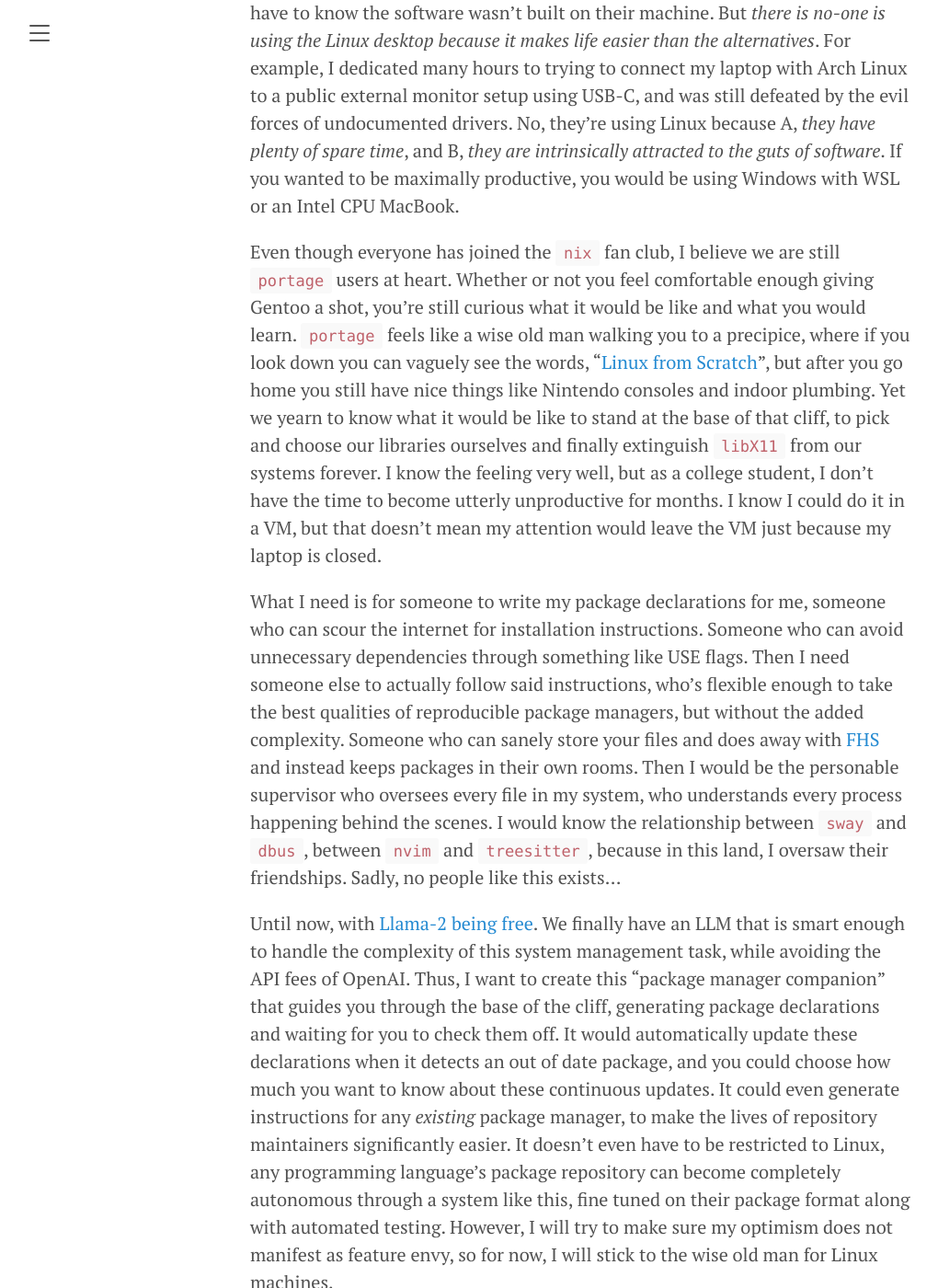
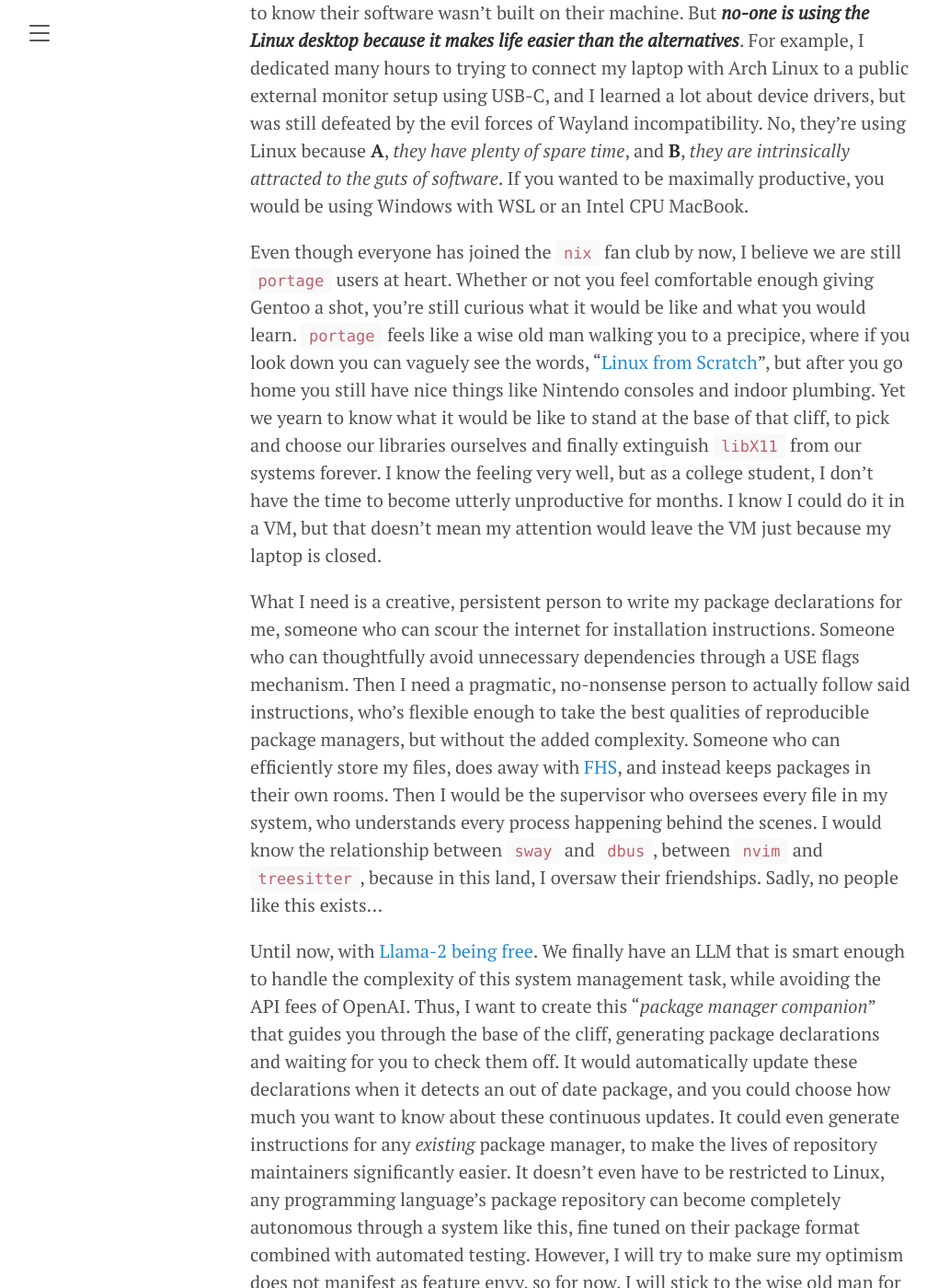
Before and after one commit to chinarjoshi/chinarjoshi.github.io, a Jekyll site: the page built from _posts/packages/2023-01-01-packages.md, in a window 1280 px wide and 1400 px high, scrolled down 3823 px. Shown: the whole window at 92% size, without its empty margins (8-1028 px from the left). Built offline with Jekyll 4.4.1, drawn with Linux system fonts in a browser that asks for light colours; our own code applies the rules of GitHub Pages for plain Markdown files; some of the changed text lies outside the part shown.

Commit message:
Proofread article

````diff
--- a/_posts/packages/2023-01-01-packages.md
+++ b/_posts/packages/2023-01-01-packages.md
@@ -68,16 +68,16 @@
   (chr >= 0x41 && chr <= 0x5A) || (chr >= 0x61 && chr <= 0x7A)
 }
 ```
-oh... If only there was a way to change a decades old specifications without making everyone mad and breaking their computers. Reminds me of another [comic](https://xkcd.com/927/)... but I digress yet again.
+oh... If only there was a way to change a decades old specifications without breaking their portability and making everyone mad. Reminds me of another [comic](https://xkcd.com/927/)... but I digress yet again.
 
-Like I said, people don't care about the chicken. Software deployment is starting to feel like cybersecurity with how airtight and absurdly bulletproof the system is. Every precompiled binary is indifferently packaged into an airtight titanium crate, shipped by sea for exactly 35ms, and thrust straight into the deepest parts of your OS where you, the manager, see only a streak of "\[######..." as proof of the binary existing. Not having to know anything about the libraries and applications that power your setup is a blessing, because after all, that's what the Windows and MacOS people do, and they actually get things done.
+Like I said, people don't care about the chicken. Software deployment is starting to feel like cybersecurity with how airtight and absurdly bulletproof the system is. Every precompiled binary is indifferently packaged into an airtight titanium crate, shipped by sea for exactly 35ms, and thrust straight into the deepest parts of your OS where you, the supervisor, see only a streak of "\[######..." as proof of the binary existing. Not having to know anything about the libraries and applications that power your setup is a blessing, because after all, that's what the Windows and MacOS people do, and they actually get things done.
 
-But even if the vegans got to you and you'd like to go Sherlock Holmes on some code, even on Linux machines, source code is a second class citizen to binaries. Downloading source when you have a package manager feels like asking for extra guac at Chipotle; they'll let you do it, but give you weird looks and judge your intentions. Not to mention *you* are responsible for organizing or deleting the directories, because at the end of the day source code isn't considered *package*. That's why in an educational package manager, I want to be able to manage source code, especially *individual source files*, because we can learn a lot by reading such things. The `nix` package manager made big strides toward this goal because it "treats software distribution as a caching layer for software building". This keeps you closer to the slaughterhouse and eliminates a whole host of consistency issues. But I want to take it a step further.
+But even if the vegans got to you and you'd like to go Sherlock Holmes on some code, even on Linux machines, source code is a second class citizen to binaries. Downloading source when you have a package manager feels like asking for extra guac at Chipotle; they'll let you do it, but give you weird looks and judge your intentions. Not to mention *you* are responsible for organizing or deleting the directories, because at the end of the day source code isn't considered *package*. That's why in an educational package manager, I want to be able to manage source code, especially *individual source files*, because we can learn a lot by reading such things. The `nix` package manager inadvertently made big strides toward this goal because it "*treats software distribution as a caching layer for software building*". This keeps you closer to the slaughterhouse and eliminates a whole host of consistency issues. But I want to take it a step further.
 
-Reproducible package managers solve very real and complex problems in the world, like dependency-hell for the people who actually get things done. It must be a nightmare for the DevOps people to learn, but everyone else doesn't even have to know the software wasn't built on their machine. But *there is no-one is using the Linux desktop because it makes life easier than the alternatives*. For example, I dedicated many hours to trying to connect my laptop with Arch Linux to a public external monitor setup using USB-C, and was still defeated by the evil forces of undocumented drivers. No, they're using Linux because A, *they have plenty of spare time*, and B, *they are intrinsically attracted to the guts of software*. If you wanted to be maximally productive, you would be using Windows with WSL or an Intel CPU MacBook.
+Reproducible package managers solve very real and complex problems in the world, like dependency-hell for the people who actually get things done. It must be a nightmare for DevOps people to learn, but everyone else doesn't even have to know their software wasn't built on their machine. But ***no-one is using the Linux desktop because it makes life easier than the alternatives***. For example, I dedicated many hours to trying to connect my laptop with Arch Linux to a public external monitor setup using USB-C, and I learned a lot about device drivers, but was still defeated by the evil forces of Wayland incompatibility. No, they're using Linux because **A**, *they have plenty of spare time*, and **B**, *they are intrinsically attracted to the guts of software*. If you wanted to be maximally productive, you would be using Windows with WSL or an Intel CPU MacBook.
 
-Even though everyone has joined the `nix` fan club, I believe we are still `portage` users at heart. Whether or not you feel comfortable enough giving Gentoo a shot, you're still curious what it would be like and what you would learn. `portage` feels like a wise old man walking you to a precipice, where if you look down you can vaguely see the words, "[Linux from Scratch](https://www.linuxfromscratch.org/lfs/view/development/chapter01/how.html)", but after you go home you still have nice things like Nintendo consoles and indoor plumbing. Yet we yearn to know what it would be like to stand at the base of that cliff, to pick and choose our libraries ourselves and finally extinguish `libX11` from our systems forever. I know the feeling very well, but as a college student, I don't have the time to become utterly unproductive for months. I know I could do it in a VM, but that doesn't mean my attention would leave the VM just because my laptop is closed.
+Even though everyone has joined the `nix` fan club by now, I believe we are still `portage` users at heart. Whether or not you feel comfortable enough giving Gentoo a shot, you're still curious what it would be like and what you would learn. `portage` feels like a wise old man walking you to a precipice, where if you look down you can vaguely see the words, "[Linux from Scratch](https://www.linuxfromscratch.org/lfs/view/development/chapter01/how.html)", but after you go home you still have nice things like Nintendo consoles and indoor plumbing. Yet we yearn to know what it would be like to stand at the base of that cliff, to pick and choose our libraries ourselves and finally extinguish `libX11` from our systems forever. I know the feeling very well, but as a college student, I don't have the time to become utterly unproductive for months. I know I could do it in a VM, but that doesn't mean my attention would leave the VM just because my laptop is closed.
 
-What I need is for someone to write my package declarations for me, someone who can scour the internet for installation instructions. Someone who can avoid unnecessary dependencies through something like USE flags. Then I need someone else to actually follow said instructions, who's flexible enough to take the best qualities of reproducible package managers, but without the added complexity. Someone who can sanely store your files and does away with [FHS](https://access.redhat.com/documentation/en-us/red_hat_enterprise_linux/4/html/reference_guide/s1-filesystem-fhs) and instead keeps packages in their own rooms. Then I would be the personable supervisor who oversees every file in my system, who understands every process happening behind the scenes. I would know the relationship between `sway` and `dbus`, between `nvim` and `treesitter`, because in this land, I oversaw their friendships. Sadly, no people like this exists...
+What I need is a creative, persistent person to write my package declarations for me, someone who can scour the internet for installation instructions. Someone who can thoughtfully avoid unnecessary dependencies through a USE flags mechanism. Then I need a pragmatic, no-nonsense person to actually follow said instructions, who's flexible enough to take the best qualities of reproducible package managers, but without the added complexity. Someone who can efficiently store my files, does away with [FHS](https://access.redhat.com/documentation/en-us/red_hat_enterprise_linux/4/html/reference_guide/s1-filesystem-fhs), and instead keeps packages in their own rooms. Then I would be the supervisor who oversees every file in my system, who understands every process happening behind the scenes. I would know the relationship between `sway` and `dbus`, between `nvim` and `treesitter`, because in this land, I oversaw their friendships. Sadly, no people like this exists...
 
-Until now, with [Llama-2 being free](https://ai.meta.com/llama/). We finally have an LLM that is smart enough to handle the complexity of this system management task, while avoiding the API fees of OpenAI. Thus, I want to create this "package manager companion" that guides you through the base of the cliff, generating package declarations and waiting for you to check them off. It would automatically update these declarations when it detects an out of date package, and you could choose how much you want to know about these continuous updates. It could even generate instructions for any *existing* package manager, to make the lives of repository maintainers significantly easier. It doesn't even have to be restricted to Linux, any programming language's package repository can become completely autonomous through a system like this, fine tuned on their package format along with automated testing. However, I will try to make sure my optimism does not manifest as feature envy, so for now, I will stick to the wise old man for Linux machines.
+Until now, with [Llama-2 being free](https://ai.meta.com/llama/). We finally have an LLM that is smart enough to handle the complexity of this system management task, while avoiding the API fees of OpenAI. Thus, I want to create this "*package manager companion*" that guides you through the base of the cliff, generating package declarations and waiting for you to check them off. It would automatically update these declarations when it detects an out of date package, and you could choose how much you want to know about these continuous updates. It could even generate instructions for any *existing* package manager, to make the lives of repository maintainers significantly easier. It doesn't even have to be restricted to Linux, any programming language's package repository can become completely autonomous through a system like this, fine tuned on their package format combined with automated testing. However, I will try to make sure my optimism does not manifest as feature envy, so for now, I will stick to the wise old man for Linux machines.
````
Also changed, not shown: other parts of _posts/packages/2023-01-01-packages.md (+2 -2 lines).
